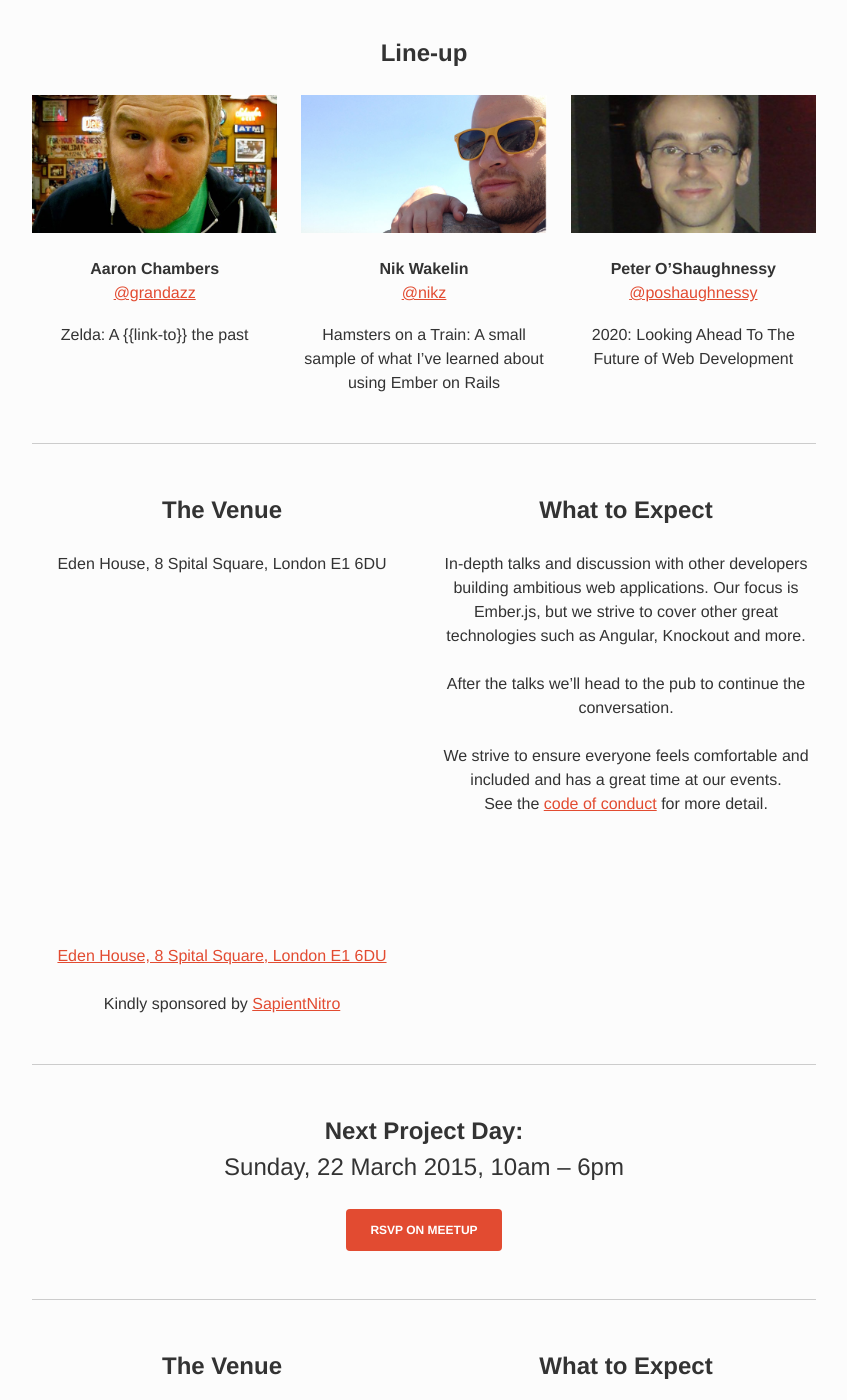
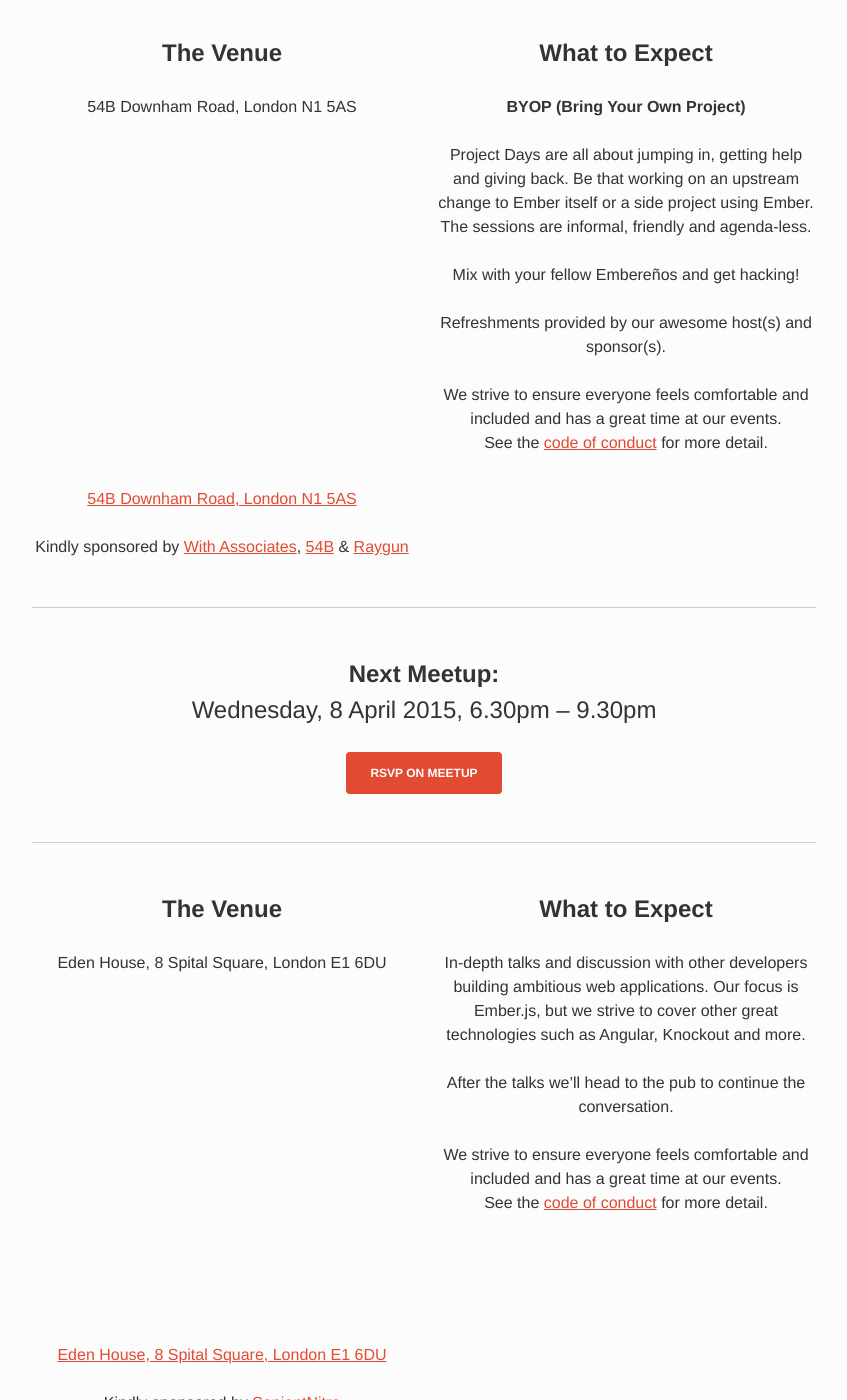
Before and after one commit to emberlondon/emberlondon.github.io, a Jekyll site: the page built from index.html, in a window 1280 px wide and 1400 px high, scrolled down 975 px. Shown: the whole window, without its empty margins (216-1063 px from the left). Built offline with Jekyll 4.4.1, drawn with Linux system fonts in a browser that asks for light colours; nearby versions of some CDN libraries; some of the changed text lies outside the part shown.

Commit message:
Update site post March meetup

```diff
--- a/_data/next-meetup.yml
+++ b/_data/next-meetup.yml
@@ -1,18 +1,18 @@
-date: Thursday, 12 March 2015
+date: Wednesday, 8 April 2015
 time: 6.30pm – 9.30pm
-datetime_aria: Thursday, twelth of March, two-thousand and fifteen, six thirty pm to nine thirty pm.
+datetime_aria: Wednesday, eighth of April, two-thousand and fifteen, six thirty pm to nine thirty pm.
 location: Eden House, 8 Spital Square, London E1 6DU
-url: "http://www.meetup.com/London-Emberjs-User-Group/events/218940841/"
-talks:
-  - speaker_name: Aaron Chambers
-    speaker_twitter: grandazz
-    info: "Zelda: A {{link-to}} the past"
-    image: images/speakers/grandazz-2.jpg
-  - speaker_name: Nik Wakelin
-    speaker_twitter: nikz
-    info: "Hamsters on a Train: A small sample of what I’ve learned about using Ember on Rails"
-    image: images/speakers/nikz.jpg
-  - speaker_name: Peter O’Shaughnessy
-    speaker_twitter: poshaughnessy
-    info: "2020: Looking Ahead To The Future of Web Development"
-    image: images/speakers/poshaughnessy.jpg
+url: "http://www.meetup.com/London-Emberjs-User-Group/events/220323842/"
+# talks:
+#   - speaker_name:
+#     speaker_twitter:
+#     info:
+#     image:
+#   - speaker_name:
+#     speaker_twitter:
+#     info:
+#     image:
+#   - speaker_name:
+#     speaker_twitter:
+#     info:
+#     image:
--- a/_data/previous-events.yml
+++ b/_data/previous-events.yml
@@ -1,3 +1,17 @@
+- date: 12 March 2015
+  talks:
+  - speaker_name: aaron chambers
+    speaker_twitter: grandazz
+    info: "zelda: a {{link-to}} the past"
+    image: images/speakers/grandazz-2.jpg
+  - speaker_name: nik wakelin
+    speaker_twitter: nikz
+    info: "hamsters on a train: a small sample of what i’ve learned about using ember on rails"
+    image: images/speakers/nikz.jpg
+  - speaker_name: peter o’shaughnessy
+    speaker_twitter: poshaughnessy
+    info: "2020: looking ahead to the future of web development"
+    image: images/speakers/poshaughnessy.jpg
 - date: 12 February 2015
   talks:
   - speaker_name: Nicky Thompson
--- a/_includes/next.html
+++ b/_includes/next.html
@@ -1,5 +1,36 @@
 <section class="next">
+  {% if site.data.next-project-night.date %}
+  <h2>Next Project Day:</h2>
+  <p class="next-date" aria-label="{{ site.data.next-project-night.datetime_aria }}">{{ site.data.next-project-night.date }}, {{ site.data.next-project-night.time }}</p>
+  <p><a class="button" href="{{ site.data.next-project-night.url }}">RSVP on Meetup</a></p>
+  <hr>
+  <div class="row">
+    <div class="column next-column">
+      <h3>The Venue</h3>
+      <div class="map-container" role="presentation" aria-hidden="true">
+        <div class="map">{{site.data.next-project-night.location}}</div>
+      </div>
+      <p class="map-link"><a href="http://maps.google.com/?q={{site.data.next-project-night.location | uri_escape}}">{{site.data.next-project-night.location}}</a></p>
+      <p>Kindly sponsored by
+         <a href="http://withassociates.com">With Associates</a>,
+         <a href="http://54b.co.uk">54B</a> &amp;
+         <a href="https://raygun.io/">Raygun</a></p>
+      <hr class="next-rule">
+    </div>
+
+    <div class="column next-column">
+      <h3>What to Expect</h3>
+      <p><strong>BYOP (Bring Your Own Project)</strong></p>
+      <p>Project Days are all about jumping in, getting help and giving back. Be that working on an upstream change to Ember itself or a side project using Ember. The sessions are informal, friendly and agenda-less.</p>
+      <p>Mix with your fellow Embereños and get hacking!</p>
+      <p>Refreshments provided by our awesome host(s) and sponsor(s).</p>
+      <p>We strive to ensure everyone feels comfortable and included and has a great time at our events.<br>See the <a href="http://confcodeofconduct.com/">code of conduct</a> for more detail.</p>
+    </div>
+  </div>
+  {% endif %}
+
   {% if site.data.next-meetup.date %}
+  <hr>
   <h2>Next Meetup:</h2>
   <p class="next-date" aria-label="{{ site.data.next-meetup.datetime_aria }}">{{ site.data.next-meetup.date }}, {{ site.data.next-meetup.time }}</p>
   <p><a class="button" href="{{ site.data.next-meetup.url }}">RSVP on Meetup</a></p>
@@ -51,35 +82,4 @@
     </div>
   </div>
   {% endif %}
-
-  {% if site.data.next-project-night.date %}
-  <hr>
-  <h2>Next Project Day:</h2>
-  <p class="next-date" aria-label="{{ site.data.next-project-night.datetime_aria }}">{{ site.data.next-project-night.date }}, {{ site.data.next-project-night.time }}</p>
-  <p><a class="button" href="{{ site.data.next-project-night.url }}">RSVP on Meetup</a></p>
-  <hr>
-  <div class="row">
-    <div class="column next-column">
-      <h3>The Venue</h3>
-      <div class="map-container" role="presentation" aria-hidden="true">
-        <div class="map">{{site.data.next-project-night.location}}</div>
-      </div>
-      <p class="map-link"><a href="http://maps.google.com/?q={{site.data.next-project-night.location | uri_escape}}">{{site.data.next-project-night.location}}</a></p>
-      <p>Kindly sponsored by
-         <a href="http://withassociates.com">With Associates</a>,
-         <a href="http://54b.co.uk">54B</a> &amp;
-         <a href="https://raygun.io/">Raygun</a></p>
-      <hr class="next-rule">
-    </div>
-
-    <div class="column next-column">
-      <h3>What to Expect</h3>
-      <p><strong>BYOP (Bring Your Own Project)</strong></p>
-      <p>Project Days are all about jumping in, getting help and giving back. Be that working on an upstream change to Ember itself or a side project using Ember. The sessions are informal, friendly and agenda-less.</p>
-      <p>Mix with your fellow Embereños and get hacking!</p>
-      <p>Refreshments provided by our awesome host(s) and sponsor(s).</p>
-      <p>We strive to ensure everyone feels comfortable and included and has a great time at our events.<br>See the <a href="http://confcodeofconduct.com/">code of conduct</a> for more detail.</p>
-    </div>
-  </div>
-  {% endif %}
 </section>
```
